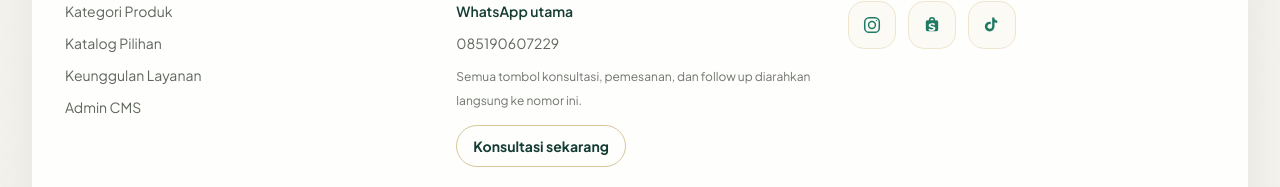
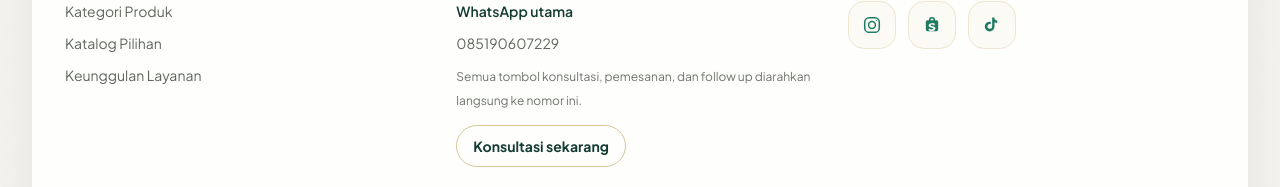
Before and after one commit to icodeu15/qurban, a Next.js app: page / in a window 1280 px wide. Shown: the part 3415-3602 px from the top of the page. Built offline with nearby package versions, Linux system fonts and the light colour scheme; no server answers; the database is empty.

Commit message:
Remove Admin CMS link from footer and add brand logos

```diff
--- a/src/app/page.tsx
+++ b/src/app/page.tsx
@@ -355,7 +355,6 @@ export default async function HomePage() {
                   <Link href="#kategori" className="hover:text-[#1F7A63]">Kategori Produk</Link>
                   <Link href="#produk" className="hover:text-[#1F7A63]">Katalog Pilihan</Link>
                   <Link href="#keunggulan" className="hover:text-[#1F7A63]">Keunggulan Layanan</Link>
-                  <Link href="/admin" className="hover:text-[#1F7A63]">Admin CMS</Link>
                 </div>
               </div>
 
```
Also changed, not shown: public/brand/niat-berqurban-logo-compact.png (added), public/brand/niat-berqurban-logo-wide.png (added).
